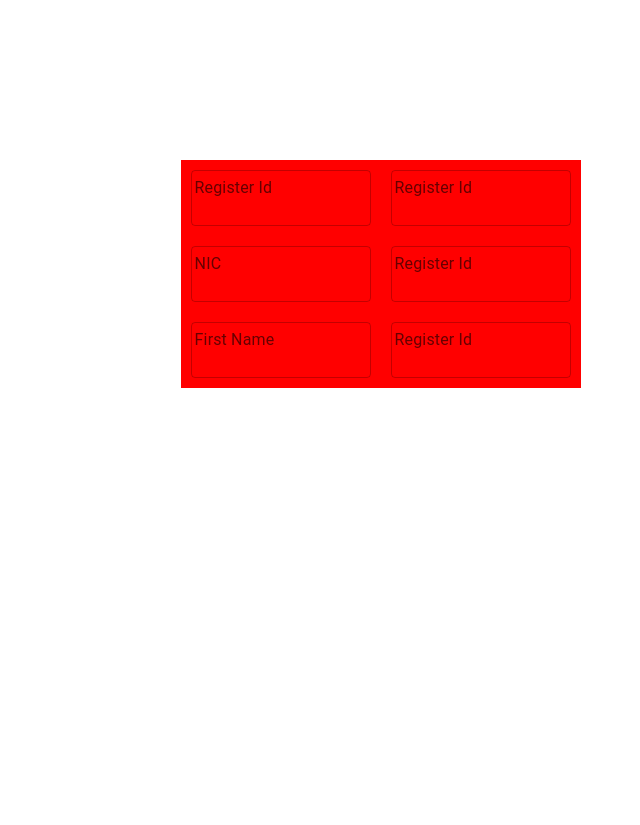
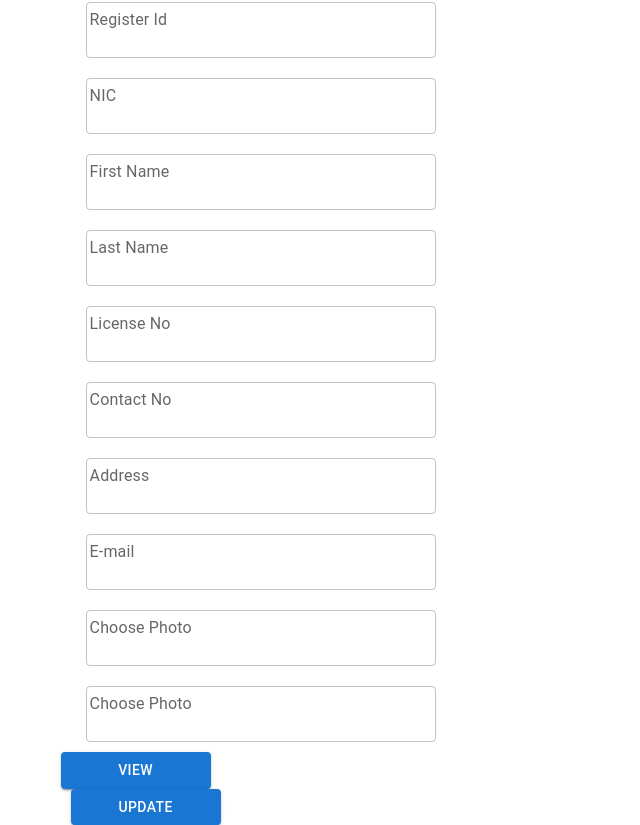
Before and after one commit to RasinthaDilshanJayarathne/Car-Rental-System-React_FrontEnd, a React (Create React App) app: page /customer in a window 1280 px wide. Shown: the part 846-1671 px from the top of the page, without its empty margins (397-1037 px from the left). Before the commit the page ends 1452 px from the top, so only its background shows below. Built offline with nearby package versions, Linux system fonts and the light colour scheme; the HTML template or start-up script is replaced by a standard one.

Commit message:
Updating

```diff
--- a/src/pages/CustomerDashboard/index.jsx
+++ b/src/pages/CustomerDashboard/index.jsx
@@ -97,15 +97,21 @@ function CustomerDashboard(props) {
 
                     </Grid>
                     <Grid className={classes.details}>
-                        <Grid style={{width:'200px',backgroundColor:'red'}}>
-                            <TextField style={{padding:'10px'}} id="outlined-basic" label="Register Id" variant="outlined" />
-                            <TextField style={{padding:'10px'}} id="outlined-basic" label="NIC" variant="outlined" />
-                            <TextField style={{padding:'10px'}} id="outlined-basic" label="First Name" variant="outlined" />
+                        <Grid style={{marginTop:'50px',marginLeft:'15px'}}>
+                            <TextField style={{padding:'10px',width:'350px'}} id="outlined-basic" label="Register Id" variant="outlined" />
+                            <TextField style={{padding:'10px',width:'350px'}} id="outlined-basic" label="NIC" variant="outlined" />
+                            <TextField style={{padding:'10px',width:'350px'}} id="outlined-basic" label="First Name" variant="outlined" />
+                            <TextField style={{padding:'10px',width:'350px'}} id="outlined-basic" label="Last Name" variant="outlined" />
+                            <TextField style={{padding:'10px',width:'350px'}} id="outlined-basic" label="License No" variant="outlined" />
+                            <TextField style={{padding:'10px',width:'350px'}} id="outlined-basic" label="Contact No" variant="outlined" />
+                            <TextField style={{padding:'10px',width:'350px'}} id="outlined-basic" label="Address" variant="outlined" />
+                            <TextField style={{padding:'10px',width:'350px'}} id="outlined-basic" label="E-mail" variant="outlined" />
+                            <TextField style={{padding:'10px',width:'350px'}} id="outlined-basic" label="Choose Photo" variant="outlined" />
+                            <TextField style={{padding:'10px',width:'350px'}} id="outlined-basic" label="Choose Photo" variant="outlined" />
                         </Grid>
-                        <Grid style={{width:'200px',backgroundColor:'red'}}>
-                            <TextField style={{padding:'10px'}} id="outlined-basic" label="Register Id" variant="outlined" />
-                            <TextField style={{padding:'10px'}} id="outlined-basic" label="Register Id" variant="outlined" />
-                            <TextField style={{padding:'10px'}} id="outlined-basic" label="Register Id" variant="outlined" />
+                        <Grid style={{marginBottom:'60px',marginRight:'410px'}}>
+                            <Button variant="contained" style={{width:'150px'}}>View</Button>
+                            <Button variant="contained" style={{width:'150px',marginLeft:'10px'}}>Update</Button>
                         </Grid>
                     </Grid>
                 </Grid>
--- a/src/pages/CustomerDashboard/styles.js
+++ b/src/pages/CustomerDashboard/styles.js
@@ -53,6 +53,7 @@ export const styleSheet = {
         alignItems:'center',
         justifyContent:'center',
         flexDirection: 'row',
+        //padding:'60px'
         //border:'1px solid red',
         //backgroundColor: 'yellow',
     }
```
